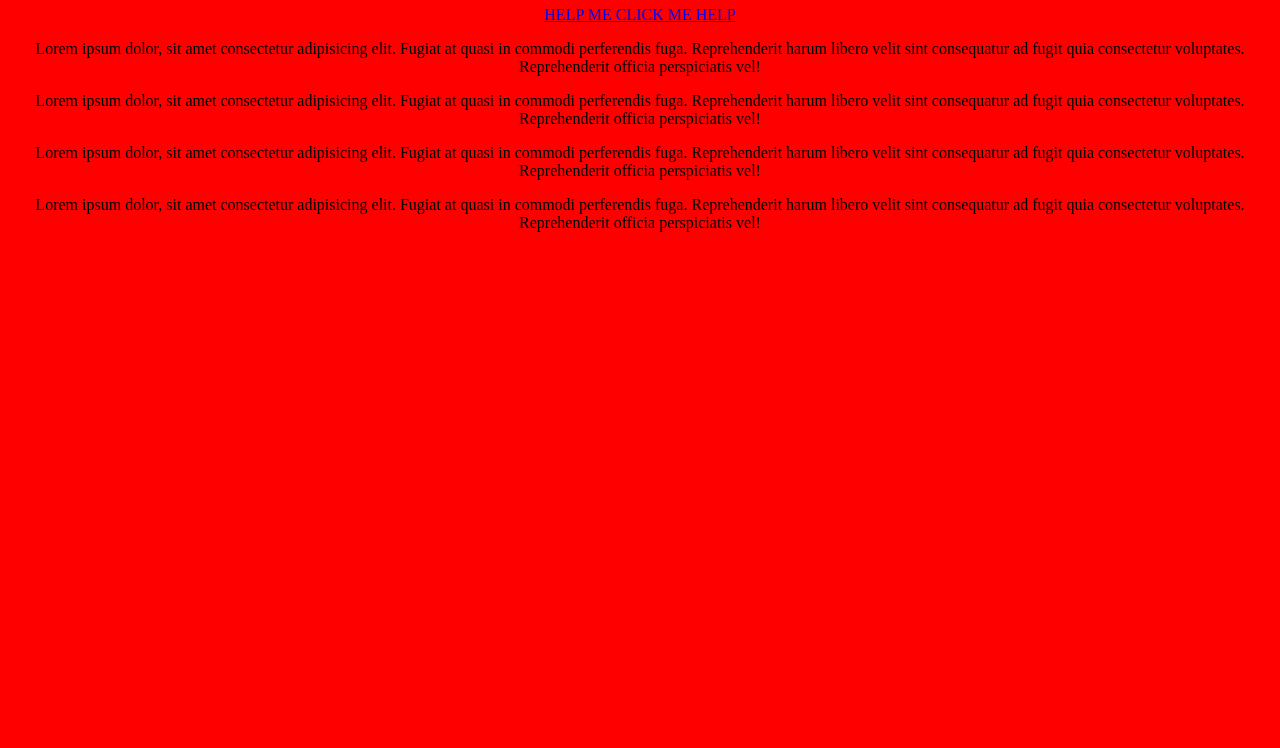
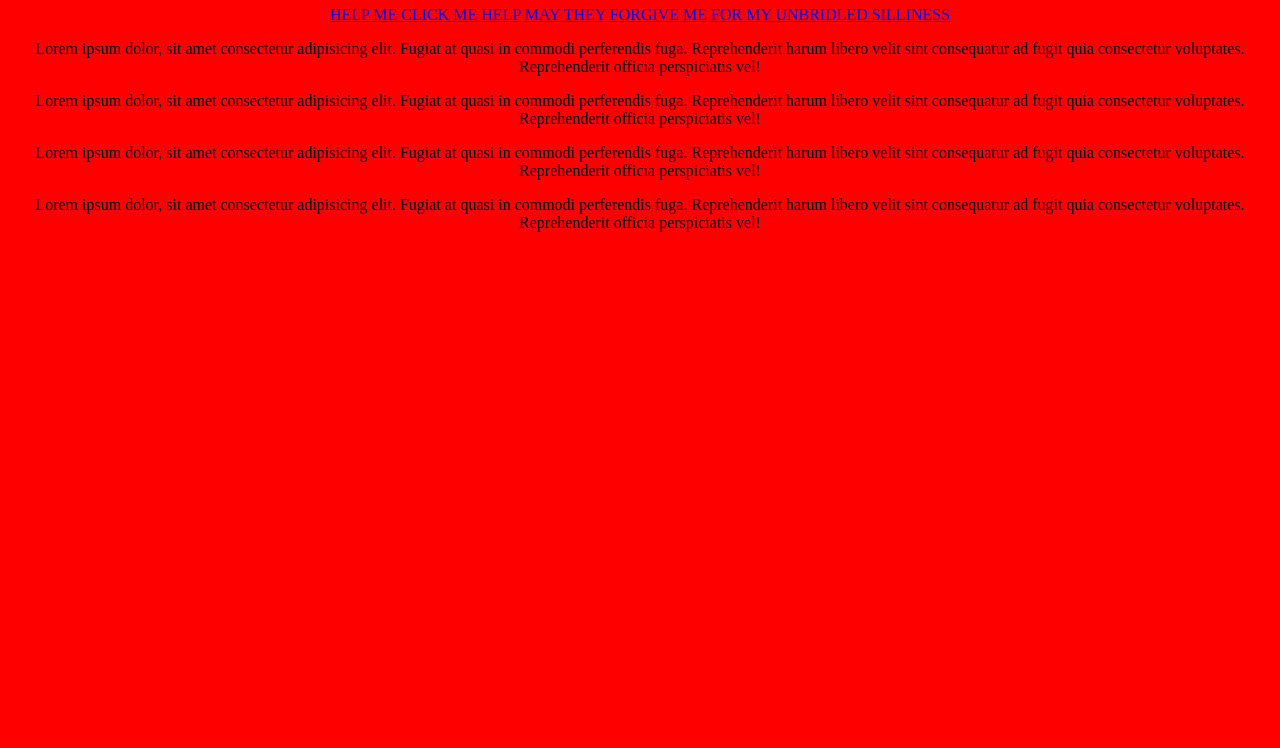
Before and after one commit to MohitBallikar/Bingles, a plain HTML site: page index.html in a window 1280 px wide. Shown: the part 52-800 px from the top of the page. Drawn offline with Linux system fonts and the light colour scheme.

Commit message:
clean up

```diff
--- a/index.html
+++ b/index.html
@@ -8,6 +8,7 @@
 <body>
     <h1> Bingles LOLOLOLOLOLOLOLOLOL</h1>
     <a href="/contact.html"> HELP ME CLICK ME HELP</a>
+    <a href="/silly.html"> MAY THEY FORGIVE ME FOR MY UNBRIDLED SILLINESS</a>
     <p> Lorem ipsum dolor, sit amet consectetur adipisicing elit. Fugiat at quasi in commodi perferendis fuga. Reprehenderit harum libero velit sint consequatur ad fugit quia consectetur voluptates. Reprehenderit officia perspiciatis vel!</p>
     <p> Lorem ipsum dolor, sit amet consectetur adipisicing elit. Fugiat at quasi in commodi perferendis fuga. Reprehenderit harum libero velit sint consequatur ad fugit quia consectetur voluptates. Reprehenderit officia perspiciatis vel!</p>
     <p> Lorem ipsum dolor, sit amet consectetur adipisicing elit. Fugiat at quasi in commodi perferendis fuga. Reprehenderit harum libero velit sint consequatur ad fugit quia consectetur voluptates. Reprehenderit officia perspiciatis vel!</p>
```
